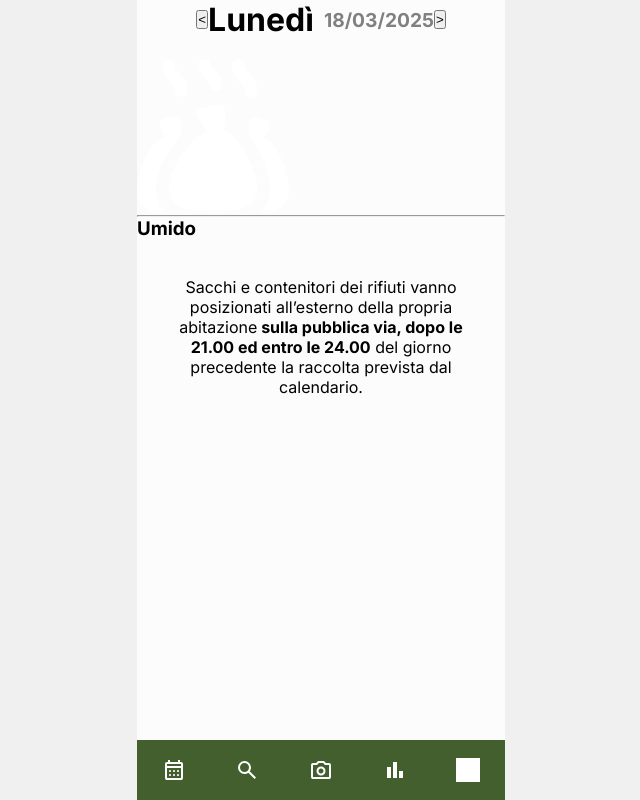
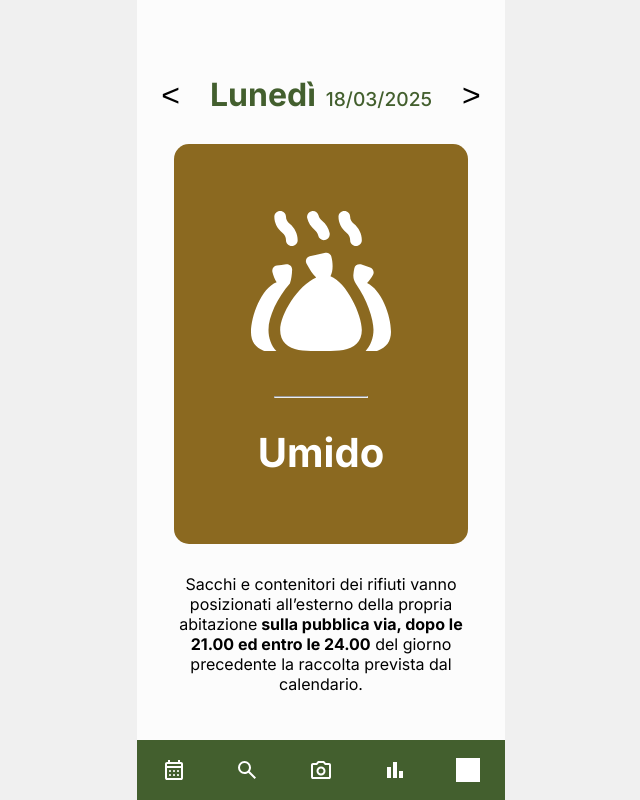
Before and after one commit to mariottini/EcoScan, a React (Vite) app in the folder frontend/: page /calendar in a window 1280 px wide. Shown: the whole page, without its empty margins (319-959 px from the left). Built offline with nearby package versions, Linux system fonts and the light colour scheme; grey boxes are pictures that could not be loaded.

Commit message:
fine calendario e aggiunto solo comp. Chart e  npm installato

```diff
--- a/frontend/package.json
+++ b/frontend/package.json
@@ -10,7 +10,9 @@
     "preview": "vite preview"
   },
   "dependencies": {
+    "chart.js": "^4.4.8",
     "react": "^19.0.0",
+    "react-chartjs-2": "^5.3.0",
     "react-dom": "^19.0.0",
     "react-router-dom": "^7.4.0",
     "react-webcam": "^7.2.0"
--- a/frontend/src/components/CardCalendario.jsx
+++ b/frontend/src/components/CardCalendario.jsx
@@ -3,7 +3,7 @@ const CardCalendario = () => {
 		<div className="CardCalendario">
 			{" "}
 			<img className="imgUmido" src="/img/umido.svg" alt="icona umido" />
-			<hr />
+			<hr className="RigaCalendario"/>
 			<h3 className="GenereRifiuto">Umido</h3>
 		</div>
 	);
--- /dev/null
+++ b/frontend/src/components/Chart.jsx
@@ -0,0 +1,3 @@
+import React from "react";
+import { Line } from "react-chartjs-2";
+import { Chart as ChartJS, CategoryScale, LinearScale, PointElement, LineElement, Title, Tooltip, Legend } from "chart.js";
--- a/frontend/src/styles/index.css
+++ b/frontend/src/styles/index.css
@@ -295,22 +295,23 @@ nav a.active img {
 
 .TestoCalendario {
 	text-align: center;
-	padding: 10%;
+	padding: 0 10%;
 }
 
 .content {
 	display: flex;
-	flex-direction: column; /* Per disporre tutto in colonna */
+	flex-direction: column;
 	justify-content: center;
 	align-items: center;
-	height: 100vh; /* Centra verticalmente l'intero contenuto */
+	height: 100vh;
 }
 
 .DataCalendario {
 	display: flex;
 	justify-content: center;
 	align-items: center;
-	margin-bottom: 20px; /* Distanza tra giorno/data e i componenti sottostanti */
+  align-items: baseline;
+	margin-bottom: 20px;
 }
 
 .Giorno {
@@ -321,5 +322,69 @@ nav a.active img {
 
 .Data {
 	font-size: 1.2rem;
-	color: grey;
+  color: #435f2e;
+  font-weight: 500;
 }
+
+
+.frecciaDX, .frecciaSX {
+	border: none;
+	background-color: transparent;
+	font-size: 2rem;
+	cursor: pointer;
+	margin: 0 30px;
+}
+
+
+.DataCalendario {
+	display: flex;
+	justify-content: center;
+	align-items: baseline;
+	margin-bottom: 20px;
+  margin-top: 75px;
+}
+
+.Giorno {
+	font-size: 2rem;
+	font-weight: bold;
+	color: #435f2e;
+	margin-right: 10px;
+}
+
+.Data {
+	font-size: 1.2rem;
+	color: #435f2e;
+	font-weight: 500;
+}
+
+
+.CardCalendario {
+	background-color: #8b6920;
+	color: white;
+	border-radius: 15px;
+	padding: 30px;
+	display: flex;
+	flex-direction: column;
+	align-items: center;
+	width: 80%;
+	height: 400px;
+	justify-content: center;
+  margin: 30px auto;
+}
+
+
+.imgUmido {
+	width: 60%;
+	margin-bottom: 15px;
+}
+
+.RigaCalendario{
+  width: 40%;
+  margin-bottom: 30px;
+  margin-top: 30px;
+}
+
+.GenereRifiuto {
+	font-size: 2.5rem;
+	font-weight: bold;
+}
```
Also changed, not shown: 1 other file (tests, documents, lock files or other folders).
